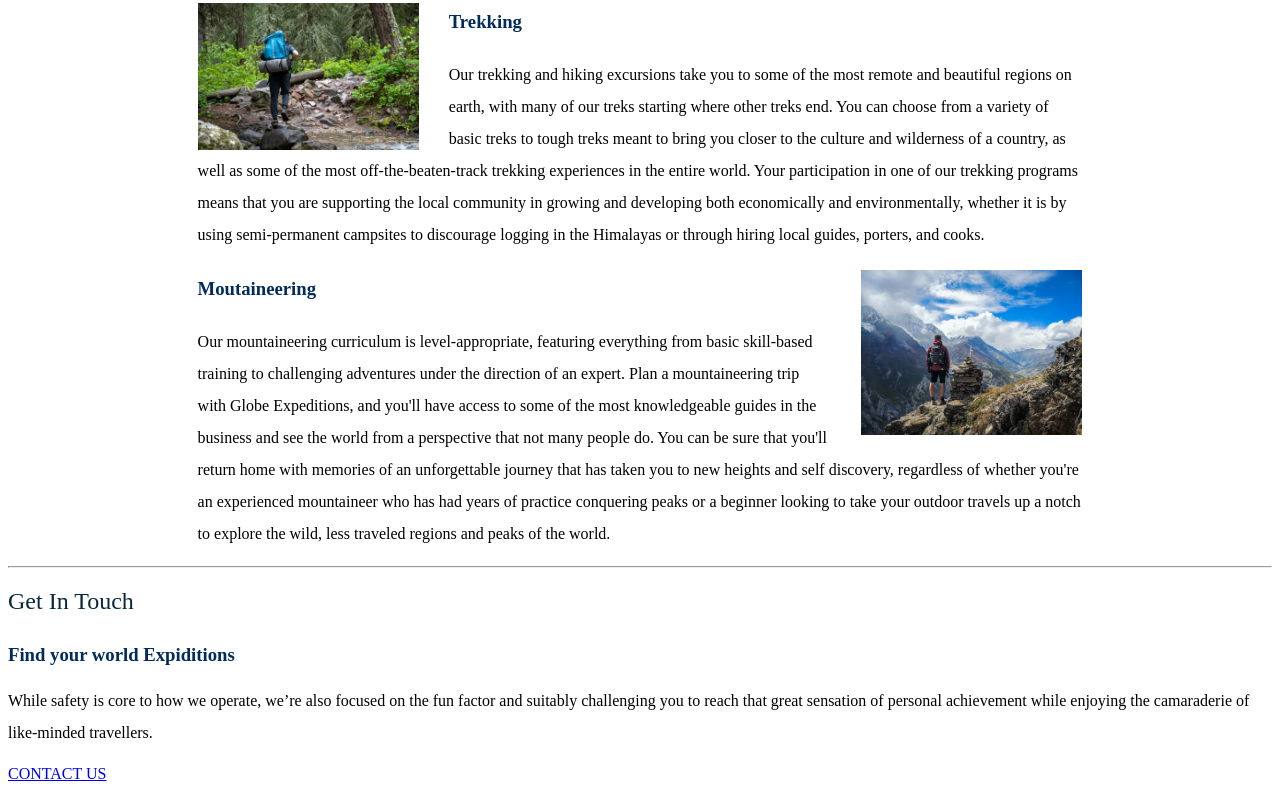
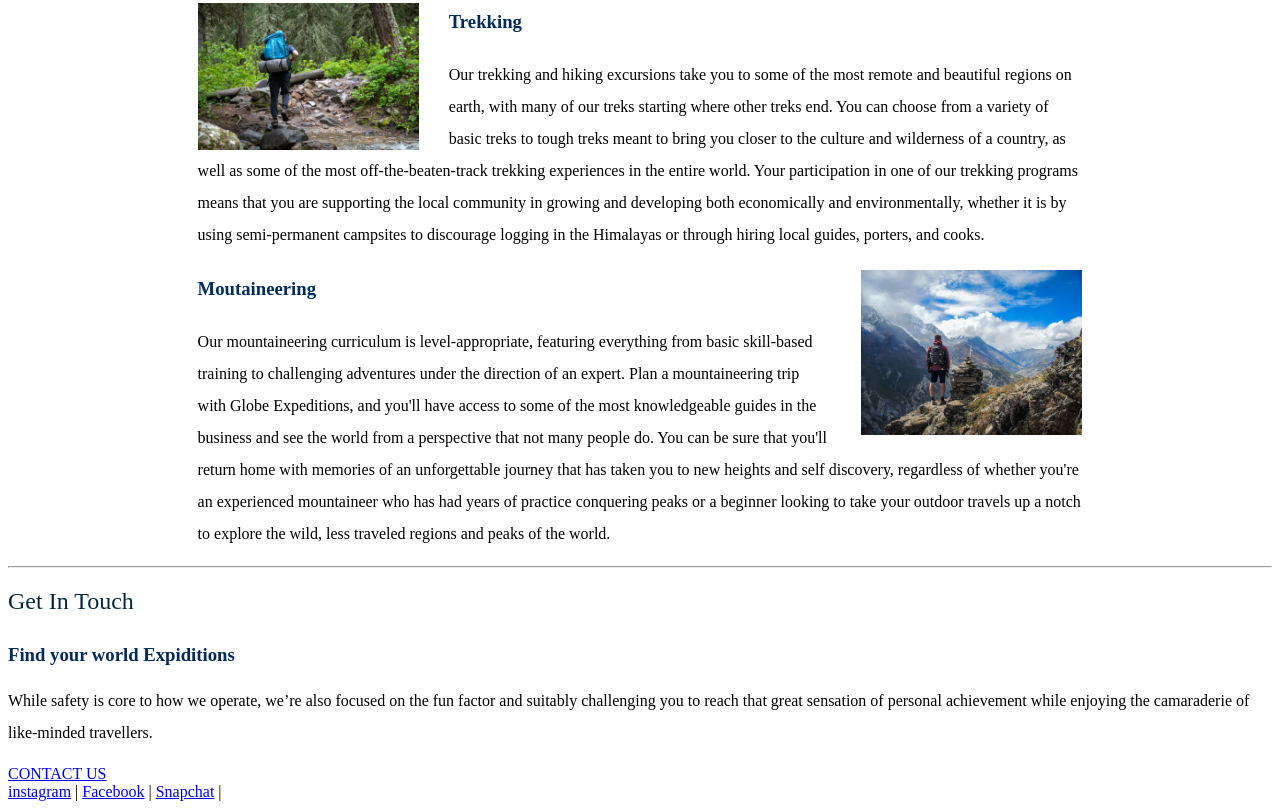
Before and after one commit to SamikshaMundas16/002776646_Samiksha_Hikers_Heaven, a plain HTML site: page index.html in a window 1280 px wide. Shown: the part 939-1748 px from the top of the page. Drawn offline with Linux system fonts and the light colour scheme.

Commit message:
Adding footer section

```diff
--- a/index.html
+++ b/index.html
@@ -75,6 +75,19 @@
               </div>
             </div>
 
+            <footer>
+                <nav >
+                  <a href="www.instagram.com" target="_blank"> instagram</a> |
+                  <a href="www.facebook.com" target="_blank"> Facebook</a> |
+                  <a href="www.snapchat.com" target="_blank">Snapchat</a> |
+
+
+                  </nav>
+
+              </footer>
+
+            </div>
+
 
 </body>
 </html>
```
